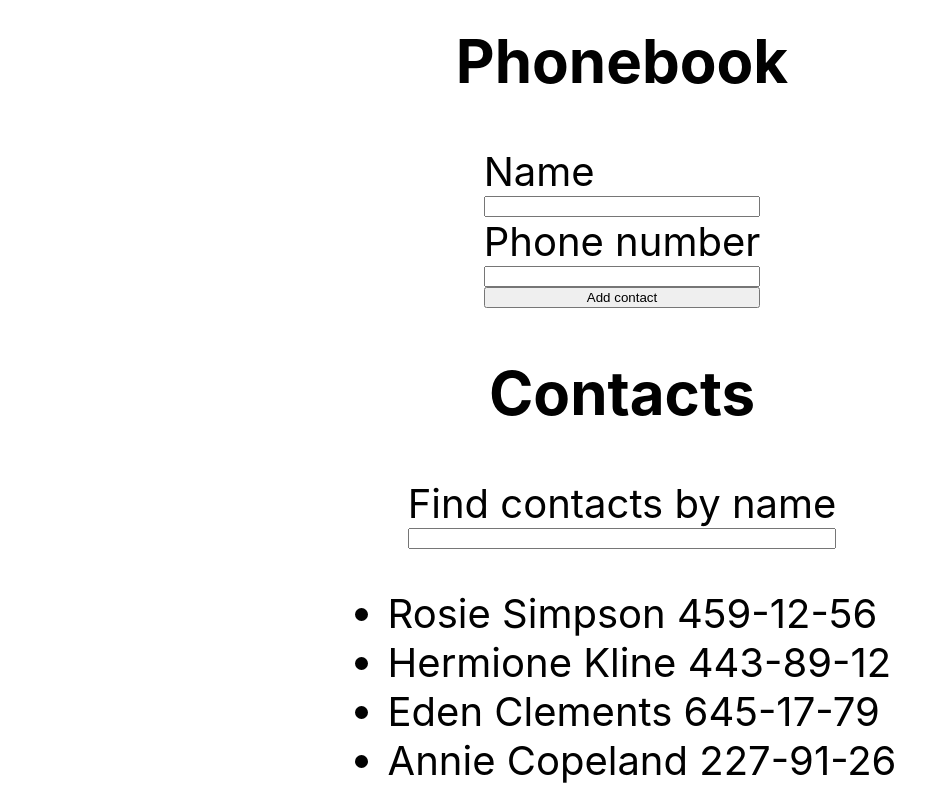
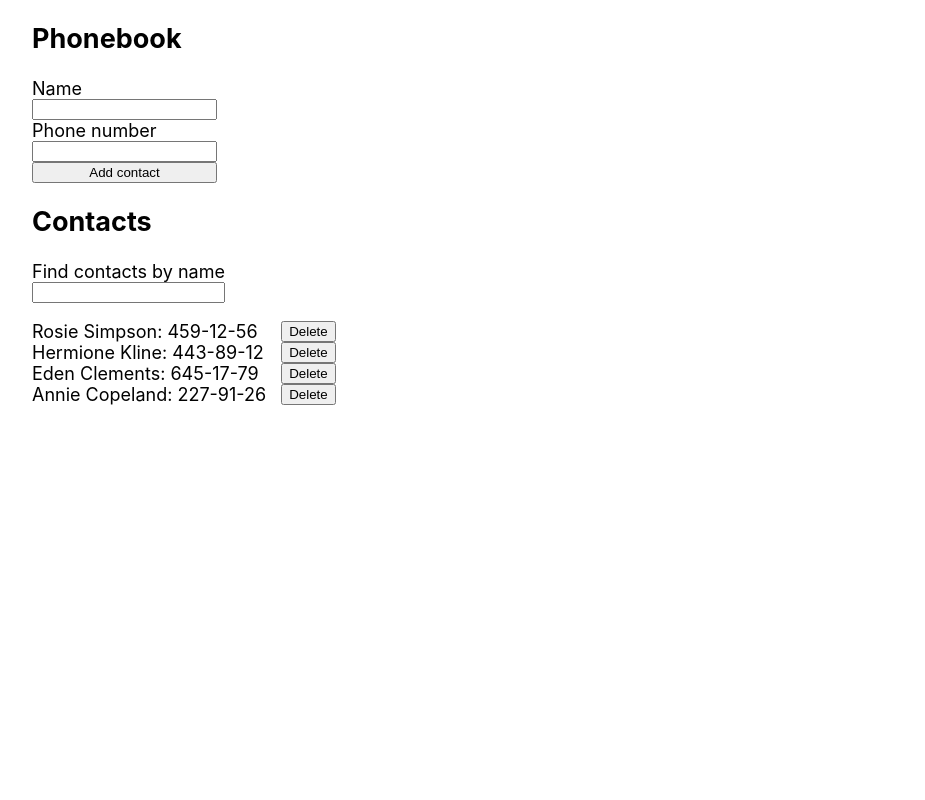
Before and after one commit to nicksolony/goit-react-hw-02-phonebook, a React (Create React App) app: page / in a window 1280 px wide. Shown: the whole page, without its empty margins (18-943 px from the left). Built offline with nearby package versions, Linux system fonts and the light colour scheme.

Commit message:
added  functionality to delete posts

```diff
--- a/src/components/App.jsx
+++ b/src/components/App.jsx
@@ -50,6 +50,12 @@ export class App extends Component {
     );
   };
 
+  deleteContact = (contactId) => {
+    this.setState(prevState => ({
+      contacts: prevState.contacts.filter(contact => contact.id !== contactId),
+    }));
+  };
+
 
 
   render() {
@@ -63,9 +69,10 @@ export class App extends Component {
         height: '100vh',
         display: 'flex',
         flexDirection: 'column',
-        justifyContent: 'center',
-        alignItems: 'center',
-        fontSize: 40,
+        justifyContent: 'top',
+        alignItems: 'flex-start',
+        marginLeft:'50px',
+        fontSize: 18,
         color: '#010101'
       }}
       >
@@ -74,9 +81,15 @@ export class App extends Component {
 
         <h2>Contacts</h2>
 
-        <Filter value={filter} onChange={this.handleDataInput} />
+        <Filter
+          value={filter}
+          onChange={this.handleDataInput}
+        />
 
-        <ContactList contacts={filteredContacts}/>
+        <ContactList
+          contacts={filteredContacts}
+          deleteContact={this.deleteContact}
+        />
 
       </div>
     );
--- a/src/components/Contact/Contact.jsx
+++ b/src/components/Contact/Contact.jsx
@@ -1,10 +1,15 @@
 import React from "react";
 import { ContactItem } from './Contact.styled';
 
-export const Contact = ({ contact }) => {
+export const Contact = ({ contact, deleteContact }) => {
+    let { id, name, number } = contact;
+
     return (
-        <ContactItem key={contact.id}>
-            {contact.name} {contact.number}
+        <ContactItem key={id}>
+            {name}: {number}
+            <button onClick={()=>deleteContact(id)}>
+                Delete
+            </button>
         </ContactItem>
     );
 };
--- a/src/components/Contact/Contact.styled.jsx
+++ b/src/components/Contact/Contact.styled.jsx
@@ -1,4 +1,7 @@
 import styled from "@emotion/styled";
 
 export const ContactItem = styled.li`
+    display: flex;
+    justify-content: space-between;
+    gap:15px;
 `;
--- a/src/components/ContactForm/ContactForm.jsx
+++ b/src/components/ContactForm/ContactForm.jsx
@@ -37,7 +37,7 @@ export class ContactForm extends Component {
               <input
                 type="text"
                 name="name"
-                 pattern="^[a-zA-Zа-яА-Я]+(([' \-][a-zA-Zа-яА-Я ])?[a-zA-Zа-яА-Я]*)*$"
+                pattern="^[a-zA-Zа-яА-Я]+(([' \-][a-zA-Zа-яА-Я ])?[a-zA-Zа-яА-Я]*)*$"
                 title="Name may contain only letters, apostrophe, dash and spaces. For example Adrian, Jacob Mercer, Charles de Batz de Castelmore d'Artagnan"
                 required
                 id='name'
--- a/src/components/ContactForm/ContactForm.styled.jsx
+++ b/src/components/ContactForm/ContactForm.styled.jsx
@@ -3,5 +3,5 @@ import styled from "@emotion/styled";
 
 export const Form = styled.form`
   display: flex;
-  flex-direction: column
+  flex-direction: column;
 `;
--- a/src/components/ContactList/ContactList.jsx
+++ b/src/components/ContactList/ContactList.jsx
@@ -2,12 +2,12 @@ import React from "react";
 import { List } from './ContactList.sytyled';
 import { Contact } from "components/Contact/Contact";
 
-export const ContactList = ({ contacts }) => {
+export const ContactList = ({ contacts, deleteContact }) => {
     return (
         <List>
           {contacts.map((contact) =>
             {return (
-              <Contact key={contact.id} contact={contact}/>
+              <Contact key={contact.id} contact={contact} deleteContact={ deleteContact} />
             )}
           )}
         </List>
--- a/src/components/ContactList/ContactList.sytyled.jsx
+++ b/src/components/ContactList/ContactList.sytyled.jsx
@@ -1,4 +1,6 @@
 import styled from "@emotion/styled";
 
 export const List = styled.ul`
+    padding:0;
+
 `;
--- a/src/components/Filter/Filter.Styled.jsx
+++ b/src/components/Filter/Filter.Styled.jsx
@@ -3,5 +3,5 @@ import styled from "@emotion/styled";
 
 export const FilterSection = styled.div`
     display: flex;
-    flex-direction: column
+    flex-direction: column;
 `;
--- a/src/components/Filter/Filter.jsx
+++ b/src/components/Filter/Filter.jsx
@@ -8,7 +8,7 @@ export const Filter = ({ value, onChange }) => {
           <input
             type="text"
             name="filter"
-            pattern="^[a-zA-Zа-яА-Я]+(([' -][a-zA-Zа-яА-Я ])?[a-zA-Zа-яА-Я]*)*$"
+            pattern="^[a-zA-Zа-яА-Я]+(([' \-][a-zA-Zа-яА-Я ])?[a-zA-Zа-яА-Я]*)*$"
             id='filter'
             value={value}
             onChange={onChange}
```
